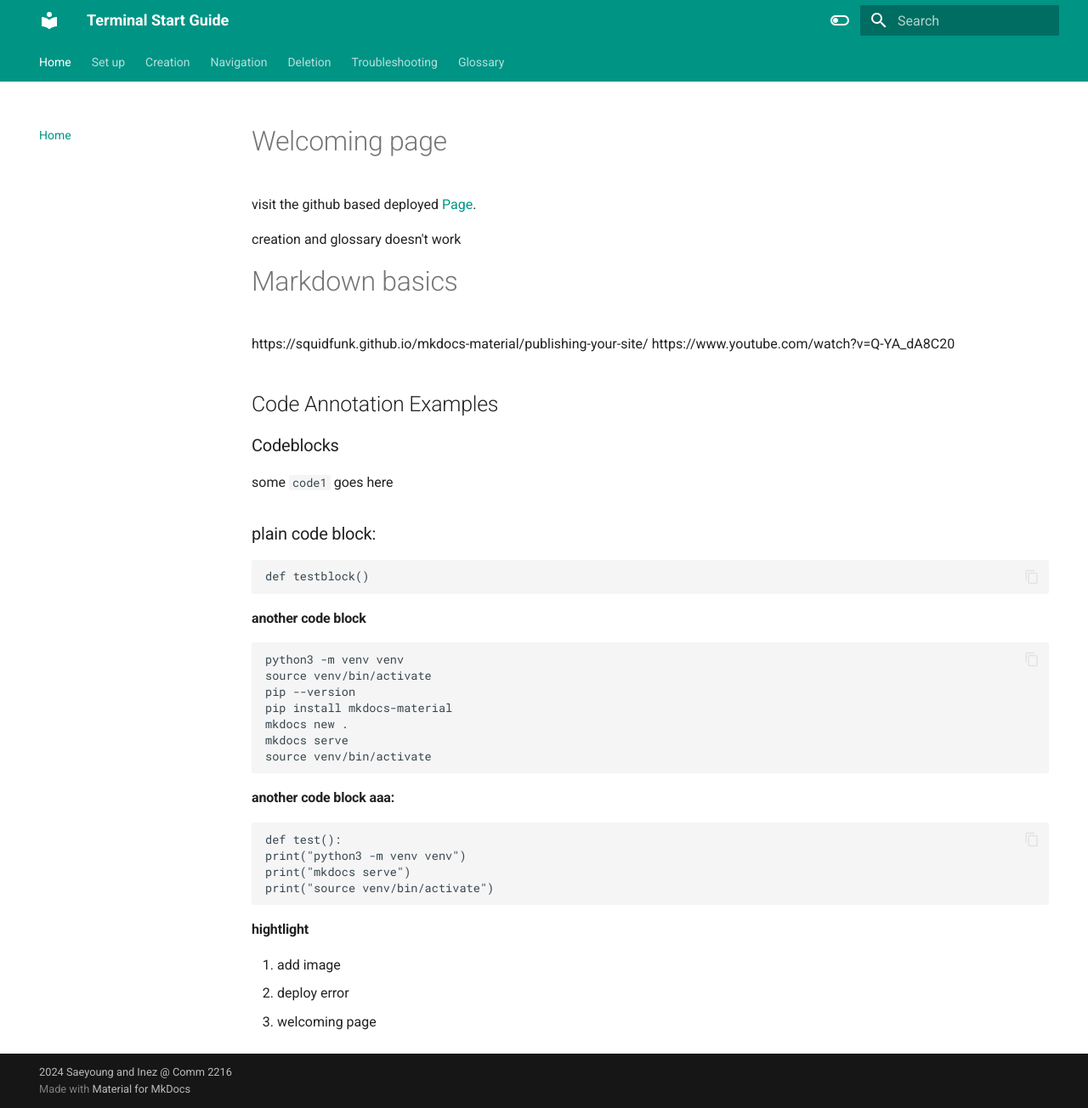
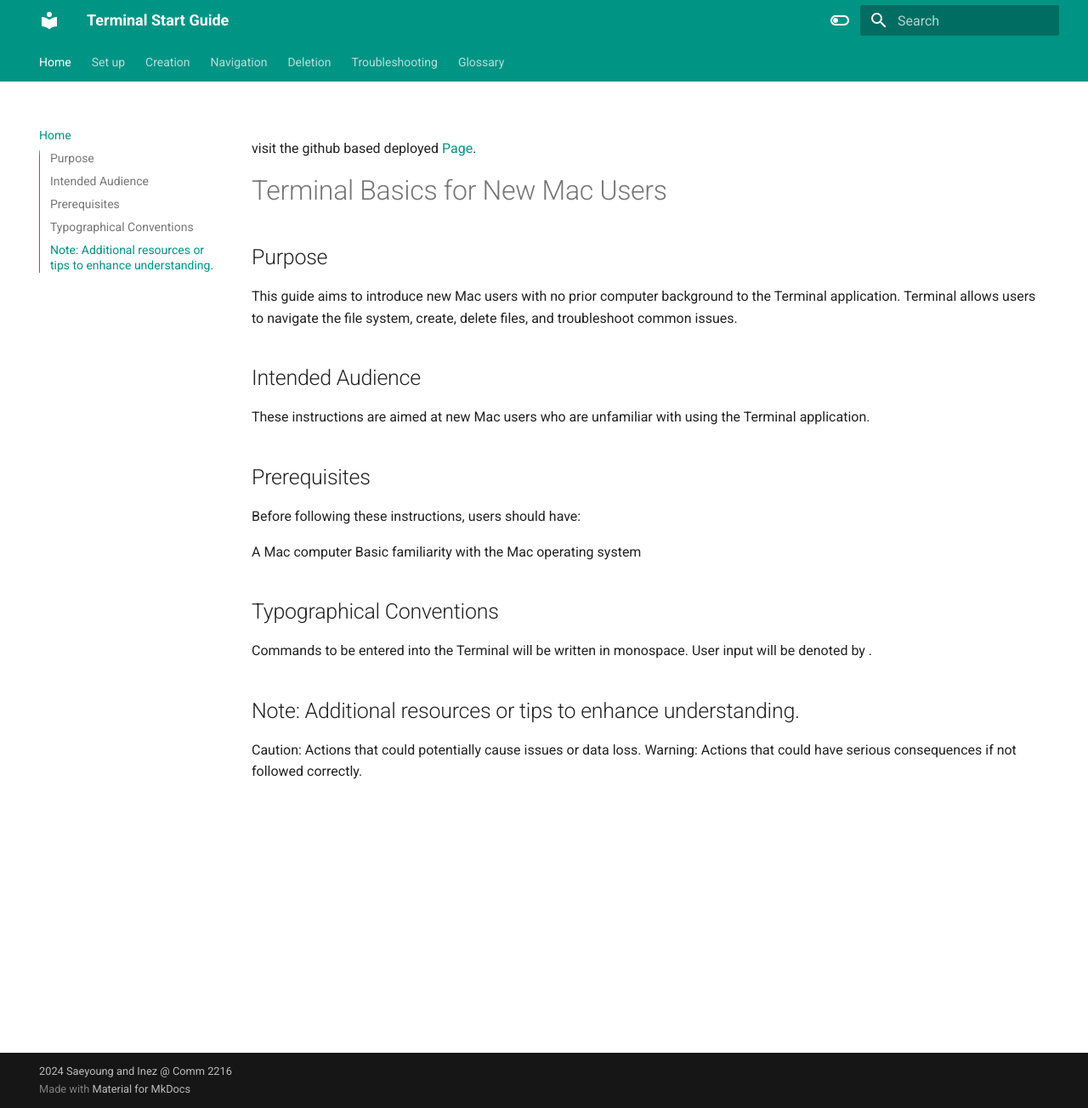
Before and after one commit to Inez-y/user_docs_Inez_Saeyoung, an MkDocs documentation site: the page built from docs/index.md, in a window 1280 px wide and 1304 px high. Shown: the whole window at 85% size. Built offline with MkDocs 1.6.1 and Material for MkDocs 9.7.7, drawn with Linux system fonts in a browser that asks for light colours.

Commit message:
UPDATE index.md

````diff
--- a/docs/index.md
+++ b/docs/index.md
@@ -1,49 +1,28 @@
-# Welcoming page
-
 visit the github based deployed [Page](https://inez-y.github.io/user_docs_Inez_Saeyoung/).
 
-creation and glossary doesn't work
+# Terminal Basics for New Mac Users
 
-# Markdown basics
+## Purpose
 
-https://squidfunk.github.io/mkdocs-material/publishing-your-site/
-https://www.youtube.com/watch?v=Q-YA_dA8C20
+This guide aims to introduce new Mac users with no prior computer background to the Terminal application. Terminal allows users to navigate the file system, create, delete files, and troubleshoot common issues.
 
-## Code Annotation Examples
+## Intended Audience
 
-### Codeblocks
+These instructions are aimed at new Mac users who are unfamiliar with using the Terminal application.
 
-some `code1` goes here
+## Prerequisites
 
-### plain code block:
+Before following these instructions, users should have:
 
-```py
-def testblock()
-```
+A Mac computer
+Basic familiarity with the Mac operating system
 
-#### another code block
+## Typographical Conventions
 
-```
-python3 -m venv venv
-source venv/bin/activate
-pip --version
-pip install mkdocs-material
-mkdocs new .
-mkdocs serve
-source venv/bin/activate
-```
+Commands to be entered into the Terminal will be written in monospace.
+User input will be denoted by <user_input>.
 
-#### another code block aaa:
+## Note: Additional resources or tips to enhance understanding.
 
-```
-def test():
-print("python3 -m venv venv")
-print("mkdocs serve")
-print("source venv/bin/activate")
-```
-
-#### hightlight
-
-1. add image
-2. deploy error
-3. welcoming page
+Caution: Actions that could potentially cause issues or data loss.
+Warning: Actions that could have serious consequences if not followed correctly.
````
Also changed, not shown: docs/navigation.md (deleted, +0 -33 lines).
